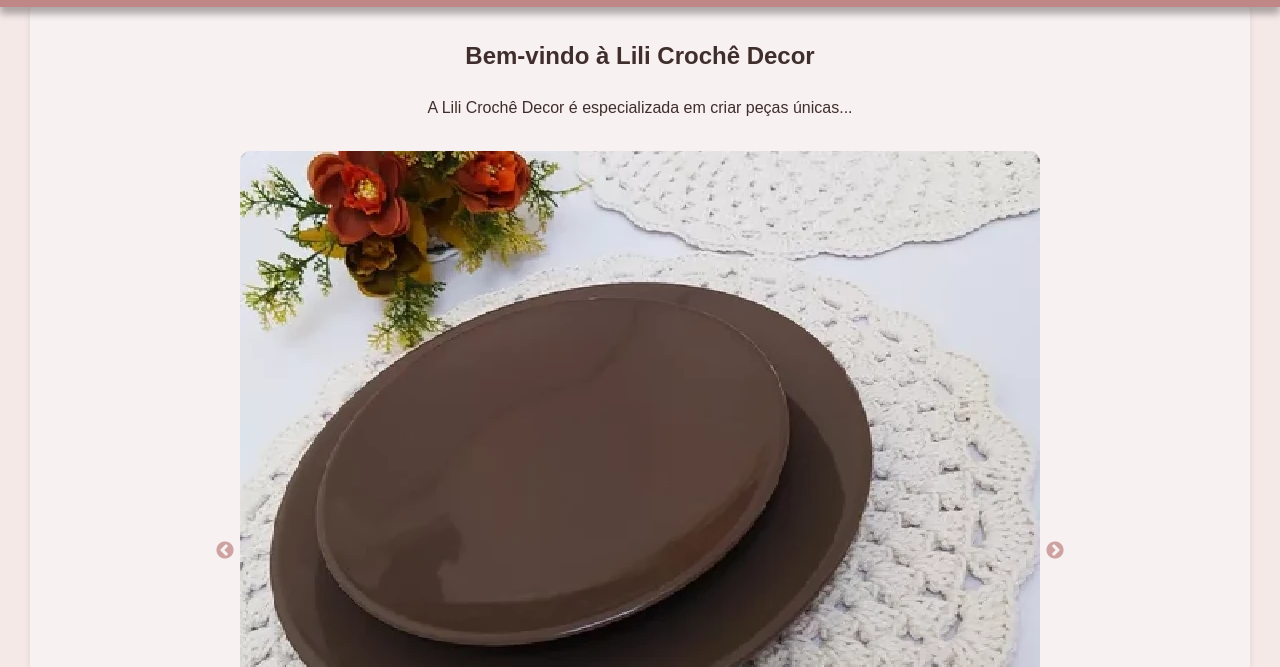
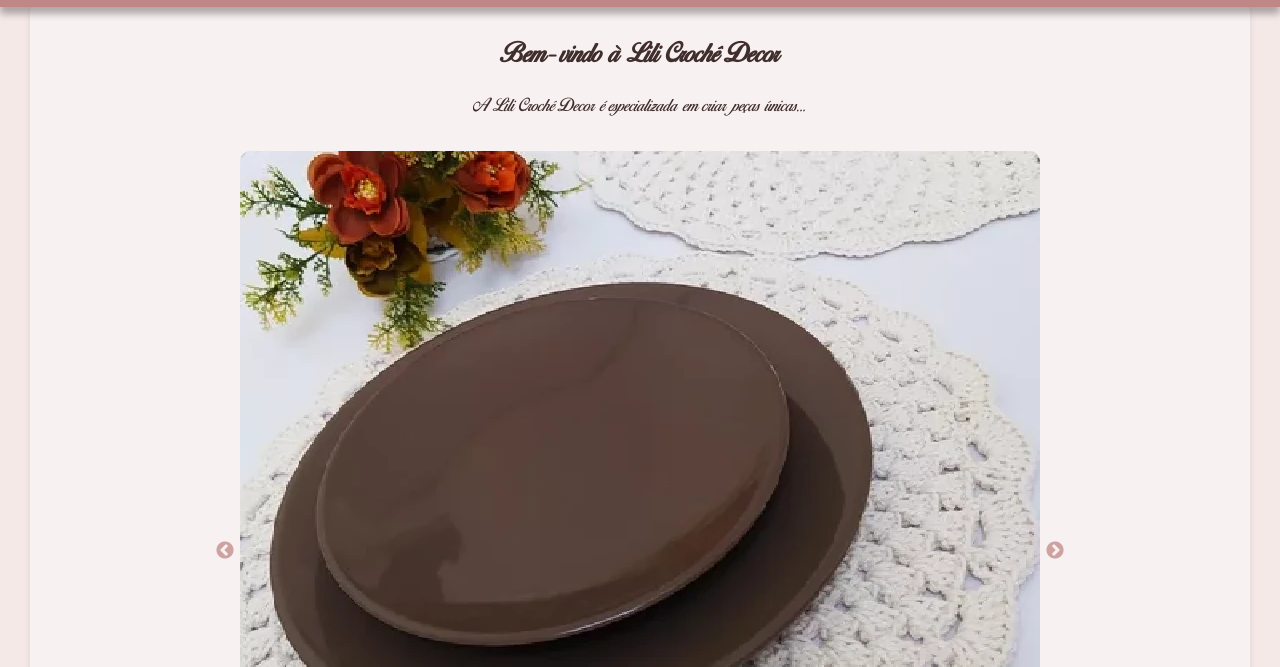
Before and after one commit to ToniLisboa/lilicroche-decor, a plain HTML site: page index.html in a window 1280 px wide. Shown: the part 133-800 px from the top of the page. Drawn offline with nearby package versions, Linux system fonts and the light colour scheme.

Commit message:
Padronizei a fonte

```diff
--- a/style.css
+++ b/style.css
@@ -6,7 +6,7 @@
 /* Estilos Gerais */
 
 body {
-    font-family: Arial, sans-serif;
+    font-family:'Birds of Paradise', sans-serif;
     margin: 0;
     padding: 0;
     line-height: 1.6;
```
